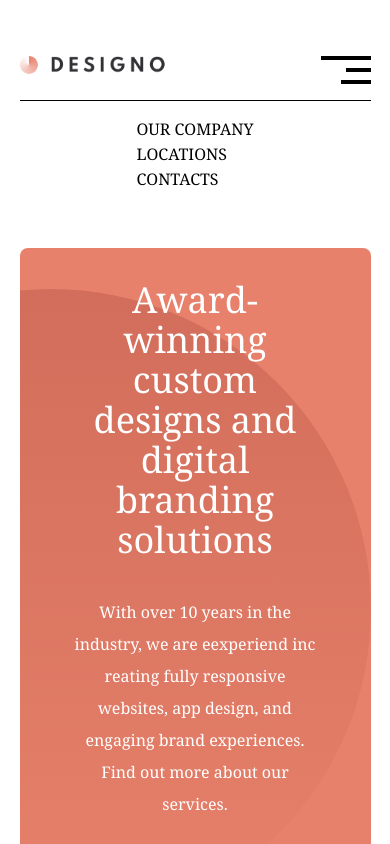
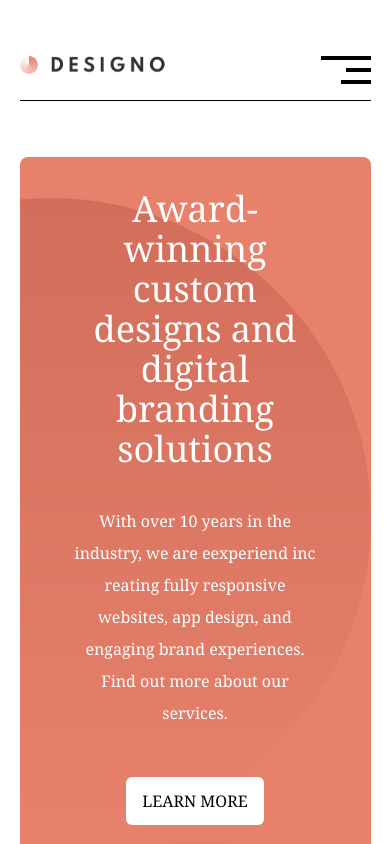
Before and after one commit to OSAMA263/Design, a React (Vite) app: page / in a window 390 px wide. Shown: the top 844 px of the page. Built offline with nearby package versions, Linux system fonts and the light colour scheme.

Commit message:
Update NavBar.jsx

```diff
--- a/src/components/NavBar.jsx
+++ b/src/components/NavBar.jsx
@@ -30,9 +30,7 @@ export default function NavBar() {
           </button>
         </div>
         <div
-          className={`${
-            Toggle && "hidden"
-          } mt-4 flex justify-center border-t border-black md:mt-0 md:block md:border-t-0`}
+          className={`${Toggle&&"!max-h-[100px]"} transition-all duration-500 overflow-hidden md:max-h-[100px] max-h-0  mt-4 flex justify-center border-t border-black md:mt-0 md:border-t-0`}
         >
           <ul className="mt-4 gap-5 sm:flex md:ms-auto md:mt-0 [&>a.active]:text-[#c23c22] [&>a]:transition-all after:[&>a]:block after:[&>a]:h-[1px] after:[&>a]:w-[0px] after:[&>a]:bg-[#1d1c1e] after:[&>a]:transition-all hover:[&>a]:text-[#e7816b] hover:after:[&>a]:w-[60%]">
             <NavLink to="/about">OUR COMPANY</NavLink>
```
